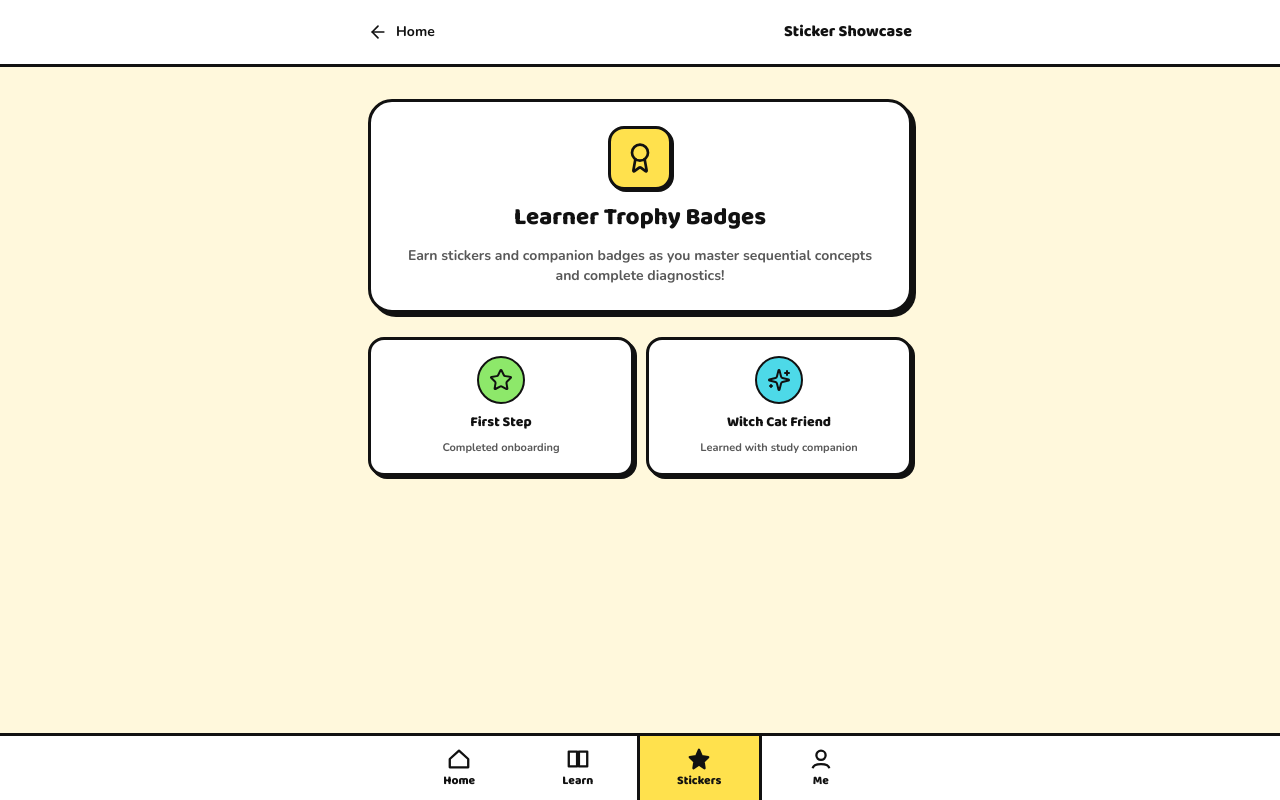
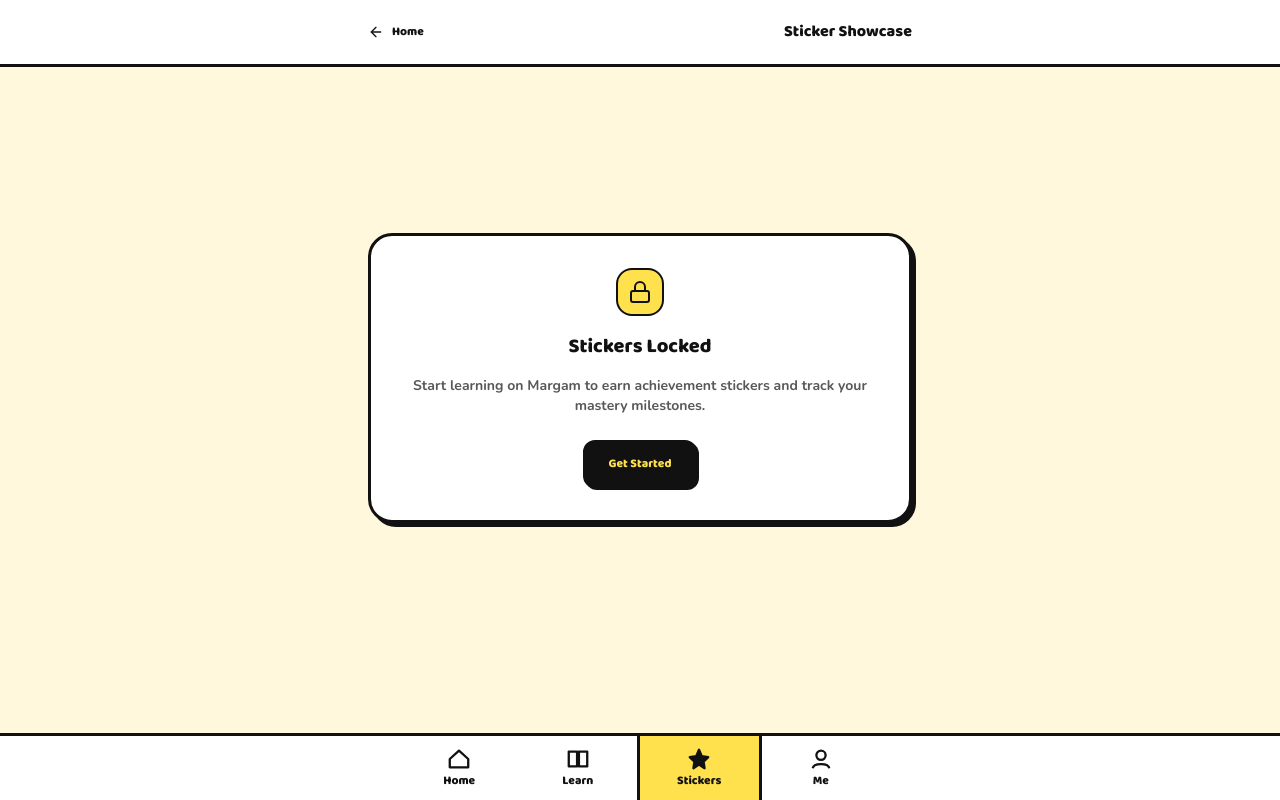
Before and after one commit to shalinireddy67/Margam, a Next.js app: page /student/stickers in a window 1280 px wide. Built offline with nearby package versions, Linux system fonts and the light colour scheme.

Commit message:
feat(ui): stickers showcase screen derived from existing profile data with states and badge grid

```diff
--- a/src/app/student/stickers/page.tsx
+++ b/src/app/student/stickers/page.tsx
@@ -1,29 +1,232 @@
 "use client";
 
-import React, { useEffect, useState } from "react";
+import React, { useEffect, useState, useCallback } from "react";
 import Link from "next/link";
-import { Sparkles, ArrowLeft, Award, Star } from "lucide-react";
+import {
+  Sparkles,
+  ArrowLeft,
+  Award,
+  Star,
+  Lock,
+  RotateCcw,
+  CheckCircle2,
+  TrendingUp,
+  Zap,
+} from "lucide-react";
 import { LearnerProfile } from "@/lib/types";
 import { getActiveProfile } from "@/lib/storage";
 import { BottomTabBar } from "@/components/ui/BottomTabBar";
+import {
+  SkeletonCard,
+  EmptyState,
+  OfflineBanner,
+  Button,
+} from "@/components/ui";
+
+interface DerivedSticker {
+  id: string;
+  title: string;
+  description: string;
+  unlocked: boolean;
+  unlockedAtLabel?: string;
+  color: "yellow" | "cyan" | "pink" | "green" | "orange";
+  icon: "star" | "sparkles" | "award" | "trending" | "zap";
+}
 
 export default function StickersPage() {
   const [profile, setProfile] = useState<LearnerProfile | null>(null);
+  const [loading, setLoading] = useState(true);
+  const [hasError, setHasError] = useState(false);
+  const [errorMessage, setErrorMessage] = useState<string | null>(null);
+
+  const initStickers = useCallback(() => {
+    try {
+      setLoading(true);
+      setHasError(false);
+      setErrorMessage(null);
+
+      const active = getActiveProfile();
+      setProfile(active);
+      setLoading(false);
+    } catch (err: unknown) {
+      setHasError(true);
+      setErrorMessage(err instanceof Error ? err.message : "Failed to load sticker showcase.");
+      setLoading(false);
+    }
+  }, []);
 
   useEffect(() => {
-    const active = getActiveProfile();
-    setProfile(active);
-  }, []);
+    initStickers();
+  }, [initStickers]);
+
+  // 1. Loading Skeleton State
+  if (loading) {
+    return (
+      <div className="min-h-screen bg-[#FFF8DC] text-[#111111] p-4 sm:p-6 pb-28">
+        <OfflineBanner />
+        <div className="max-w-xl mx-auto space-y-4 pt-4" role="status" aria-label="Loading stickers">
+          <SkeletonCard />
+          <SkeletonCard />
+        </div>
+        <BottomTabBar currentTab="stickers" />
+      </div>
+    );
+  }
+
+  // 2. Error State with Retry
+  if (hasError) {
+    return (
+      <div className="min-h-screen bg-[#FFF8DC] text-[#111111] pb-28 flex flex-col justify-between">
+        <OfflineBanner />
+        <main className="max-w-xl mx-auto px-4 py-12 flex-1 flex flex-col justify-center text-center">
+          <div className="bg-[#FFFFFF] border-[3px] border-[#111111] rounded-3xl p-8 shadow-[4px_4px_0px_#111111] space-y-4">
+            <div className="w-12 h-12 rounded-full bg-[#FF4F9A] border-[2px] border-[#111111] flex items-center justify-center mx-auto text-[#FFFFFF] font-extrabold text-lg">
+              !
+            </div>
+            <h1 className="font-heading font-extrabold text-xl text-[#111111]">
+              Sticker Showcase Error
+            </h1>
+            <p className="text-xs sm:text-sm font-bold text-[#111111]/70 leading-relaxed">
+              {errorMessage || "Unable to display learner trophy badges."}
+            </p>
+            <div className="pt-2">
+              <Button
+                variant="yellow"
+                size="default"
+                onClick={initStickers}
+                className="w-full sm:w-auto min-h-[48px]"
+              >
+                <span>Try Again</span>
+                <RotateCcw className="w-4 h-4 ml-1.5" />
+              </Button>
+            </div>
+          </div>
+        </main>
+        <BottomTabBar currentTab="stickers" />
+      </div>
+    );
+  }
+
+  // 3. Locked State: If user has not onboarded
+  if (!profile || !profile.selectedClass) {
+    return (
+      <div className="min-h-screen bg-[#FFF8DC] text-[#111111] pb-28 flex flex-col justify-between">
+        <OfflineBanner />
+        <header className="border-b-[3px] border-[#111111] bg-[#FFFFFF]">
+          <div className="max-w-xl mx-auto px-4 h-16 flex items-center justify-between">
+            <Link
+              href="/"
+              className="inline-flex items-center min-h-[48px] gap-2 text-xs font-heading font-extrabold text-[#111111] no-underline focus-visible:ring-3 focus-visible:ring-[#111111] focus-visible:outline-none"
+            >
+              <ArrowLeft className="w-4 h-4" />
+              <span>Home</span>
+            </Link>
+            <span className="font-heading font-extrabold text-base text-[#111111]">
+              Sticker Showcase
+            </span>
+          </div>
+        </header>
+
+        <main className="max-w-xl mx-auto px-4 py-12 flex-1 flex flex-col justify-center text-center">
+          <div className="bg-[#FFFFFF] border-[3px] border-[#111111] rounded-3xl p-8 shadow-[4px_4px_0px_#111111] space-y-4">
+            <div className="w-12 h-12 rounded-2xl bg-[#FFE14D] border-[2px] border-[#111111] flex items-center justify-center mx-auto text-[#111111]">
+              <Lock className="w-6 h-6" />
+            </div>
+            <h1 className="font-heading font-extrabold text-xl text-[#111111]">
+              Stickers Locked
+            </h1>
+            <p className="text-xs sm:text-sm font-bold text-[#111111]/70 leading-relaxed">
+              Start learning on Margam to earn achievement stickers and track your mastery milestones.
+            </p>
+            <div className="pt-2">
+              <Link
+                href="/"
+                className="inline-flex items-center justify-center min-h-[48px] px-6 py-2.5 rounded-xl bg-[#111111] text-[#FFE14D] border-[2px] border-[#111111] text-xs font-heading font-extrabold shadow-[2px_2px_0px_#111111] no-underline active:translate-x-[1px] active:translate-y-[1px] focus-visible:ring-3 focus-visible:ring-[#111111] focus-visible:outline-none"
+              >
+                <span>Get Started</span>
+              </Link>
+            </div>
+          </div>
+        </main>
+        <BottomTabBar currentTab="stickers" />
+      </div>
+    );
+  }
+
+  // Derive all stickers strictly from existing profile fields (no new storage logic)
+  const completedTopics = Object.values(profile.topicProgress).filter((t) => t.status === "completed");
+  const completedCount = completedTopics.length;
+
+  const stickers: DerivedSticker[] = [
+    {
+      id: "first_step",
+      title: "First Step",
+      description: `Began learning in Class ${profile.selectedClass}`,
+      unlocked: true,
+      unlockedAtLabel: "Unlocked on onboarding",
+      color: "green",
+      icon: "star",
+    },
+    {
+      id: "concept_pioneer",
+      title: "Concept Pioneer",
+      description: "Mastered first mathematical concept",
+      unlocked: completedCount >= 1,
+      unlockedAtLabel: completedCount >= 1 ? "1 concept mastered" : "Master 1 concept to unlock",
+      color: "yellow",
+      icon: "award",
+    },
+    {
+      id: "adaptive_climber",
+      title: "Adaptive Climber",
+      description: "Reached Difficulty Level 2 or higher",
+      unlocked: profile.currentDifficulty >= 2,
+      unlockedAtLabel: profile.currentDifficulty >= 2 ? `Level ${profile.currentDifficulty} reached` : "Advance difficulty to unlock",
+      color: "cyan",
+      icon: "trending",
+    },
+    {
+      id: "focus_streak",
+      title: "Focus Streak",
+      description: "Answered 3 questions correctly in a row",
+      unlocked: profile.consecutiveCorrect >= 3,
+      unlockedAtLabel: profile.consecutiveCorrect >= 3 ? "3 correct streak achieved" : "Achieve 3 correct in a row to unlock",
+      color: "pink",
+      icon: "zap",
+    },
+    {
+      id: "mastery_builder",
+      title: "Mastery Builder",
+      description: "Completed 3 sequential concepts",
+      unlocked: completedCount >= 3,
+      unlockedAtLabel: completedCount >= 3 ? `${completedCount} concepts mastered` : `Master 3 concepts to unlock (${completedCount}/3)`,
+      color: "orange",
+      icon: "sparkles",
+    },
+    {
+      id: "top_performer",
+      title: "Top Performer",
+      description: "Reached Difficulty Level 3 in adaptive practice",
+      unlocked: profile.currentDifficulty === 3,
+      unlockedAtLabel: profile.currentDifficulty === 3 ? "Level 3 achieved" : "Reach Difficulty Level 3 to unlock",
+      color: "yellow",
+      icon: "star",
+    },
+  ];
+
+  const unlockedCount = stickers.filter((s) => s.unlocked).length;
 
   return (
     <div className="min-h-screen bg-[#FFF8DC] text-[#111111] pb-28 flex flex-col justify-between">
+      <OfflineBanner />
+
       <header className="border-b-[3px] border-[#111111] bg-[#FFFFFF]">
         <div className="max-w-xl mx-auto px-4 h-16 flex items-center justify-between">
           <Link
             href="/"
-            className="inline-flex items-center justify-center min-h-[48px] min-w-[48px] gap-2 text-sm font-extrabold text-[#111111] no-underline"
+            className="inline-flex items-center min-h-[48px] gap-2 text-xs font-heading font-extrabold text-[#111111] no-underline focus-visible:ring-3 focus-visible:ring-[#111111] focus-visible:outline-none"
           >
-            <ArrowLeft className="w-5 h-5" />
+            <ArrowLeft className="w-4 h-4" />
             <span>Home</span>
           </Link>
           <span className="font-heading font-extrabold text-base text-[#111111]">
@@ -32,8 +235,9 @@ export default function StickersPage() {
         </div>
       </header>
 
-      <main className="max-w-xl mx-auto px-4 py-8 w-full flex-1 space-y-6">
-        <div className="p-6 bg-[#FFFFFF] border-[3px] border-[#111111] rounded-3xl shadow-[4px_4px_0px_#111111] text-center space-y-3">
+      <main className="max-w-xl mx-auto px-4 py-6 sm:py-8 w-full flex-1 space-y-6">
+        {/* Showcase Banner */}
+        <div className="p-6 bg-[#FFFFFF] border-[3px] border-[#111111] rounded-2xl sm:rounded-3xl shadow-[4px_4px_0px_#111111] text-center space-y-3">
           <div className="w-16 h-16 rounded-2xl bg-[#FFE14D] border-[3px] border-[#111111] shadow-[2px_2px_0px_#111111] flex items-center justify-center mx-auto text-[#111111]">
             <Award className="w-8 h-8" />
           </div>
@@ -42,34 +246,82 @@ export default function StickersPage() {
             Learner Trophy Badges
           </h1>
           <p className="text-xs sm:text-sm font-bold text-[#111111]/70 leading-relaxed">
-            Earn stickers and companion badges as you master sequential concepts and complete diagnostics!
+            Earn stickers and companion badges as you master sequential concepts and complete diagnostics.
           </p>
+          <div className="pt-1">
+            <span className="inline-block px-3 py-1 bg-[#111111] text-[#FFE14D] rounded-full text-xs font-heading font-extrabold">
+              {unlockedCount} of {stickers.length} Badges Unlocked
+            </span>
+          </div>
         </div>
 
-        <div className="grid grid-cols-2 gap-3">
-          <div className="p-4 bg-[#FFFFFF] border-[3px] border-[#111111] rounded-2xl shadow-[3px_3px_0px_#111111] text-center space-y-2">
-            <div className="w-12 h-12 rounded-full bg-[#8DE86A] border-[2px] border-[#111111] flex items-center justify-center mx-auto text-[#111111]">
-              <Star className="w-6 h-6" />
-            </div>
-            <h3 className="font-heading font-extrabold text-sm text-[#111111]">
-              First Step
-            </h3>
-            <p className="text-[11px] font-bold text-[#111111]/70">
-              Completed onboarding
+        {/* 4. Empty State: If no badges unlocked beyond onboarding */}
+        {unlockedCount <= 1 && completedCount === 0 && (
+          <div className="p-4 bg-[#FFFFFF] border-[2px] border-[#111111] rounded-2xl text-center space-y-2">
+            <p className="text-xs font-bold text-[#111111]/80">
+              Complete your first lesson practice to unlock additional mastery badges!
             </p>
           </div>
+        )}
 
-          <div className="p-4 bg-[#FFFFFF] border-[3px] border-[#111111] rounded-2xl shadow-[3px_3px_0px_#111111] text-center space-y-2">
-            <div className="w-12 h-12 rounded-full bg-[#4DD9E8] border-[2px] border-[#111111] flex items-center justify-center mx-auto text-[#111111]">
-              <Sparkles className="w-6 h-6" />
-            </div>
-            <h3 className="font-heading font-extrabold text-sm text-[#111111]">
-              Witch Cat Friend
-            </h3>
-            <p className="text-[11px] font-bold text-[#111111]/70">
-              Learned with study companion
-            </p>
-          </div>
+        {/* Stickers Grid */}
+        <div className="grid grid-cols-1 sm:grid-cols-2 gap-3">
+          {stickers.map((st) => {
+            const colorClass = {
+              green: "bg-[#8DE86A]",
+              yellow: "bg-[#FFE14D]",
+              cyan: "bg-[#4DD9E8]",
+              pink: "bg-[#FF4F9A]",
+              orange: "bg-[#FF8A3D]",
+            }[st.color];
+
+            return (
+              <div
+                key={st.id}
+                className={`p-4 rounded-2xl border-[3px] border-[#111111] text-center space-y-2 select-none ${
+                  st.unlocked
+                    ? "bg-[#FFFFFF] shadow-[3px_3px_0px_#111111]"
+                    : "bg-[#F3EED2]/50 opacity-70 border-dashed"
+                }`}
+              >
+                <div
+                  className={`w-14 h-14 rounded-full border-[2px] border-[#111111] flex items-center justify-center mx-auto shadow-[2px_2px_0px_#111111] ${
+                    st.unlocked ? colorClass : "bg-[#E8E0BD] text-[#111111]/50"
+                  }`}
+                >
+                  {st.unlocked ? (
+                    st.icon === "star" ? <Star className="w-7 h-7 text-[#111111]" /> :
+                    st.icon === "award" ? <Award className="w-7 h-7 text-[#111111]" /> :
+                    st.icon === "trending" ? <TrendingUp className="w-7 h-7 text-[#111111]" /> :
+                    st.icon === "zap" ? <Zap className="w-7 h-7 text-[#111111]" /> :
+                    <Sparkles className="w-7 h-7 text-[#111111]" />
+                  ) : (
+                    <Lock className="w-6 h-6 text-[#111111]/60" />
+                  )}
+                </div>
+
+                <div className="space-y-0.5">
+                  <div className="flex items-center justify-center gap-1.5">
+                    <h2 className="font-heading font-extrabold text-sm text-[#111111]">
+                      {st.title}
+                    </h2>
+                    {st.unlocked && <CheckCircle2 className="w-3.5 h-3.5 text-[#111111]" />}
+                  </div>
+                  <p className="text-[11px] font-bold text-[#111111]/70 leading-snug">
+                    {st.description}
+                  </p>
+                </div>
+
+                <div className="pt-1 border-t border-[#111111]/10">
+                  <span className={`text-[10px] font-heading font-extrabold px-2 py-0.5 rounded-md ${
+                    st.unlocked ? "bg-[#8DE86A]/40 text-[#111111]" : "text-[#111111]/60"
+                  }`}>
+                    {st.unlockedAtLabel}
+                  </span>
+                </div>
+              </div>
+            );
+          })}
         </div>
       </main>
 
```
